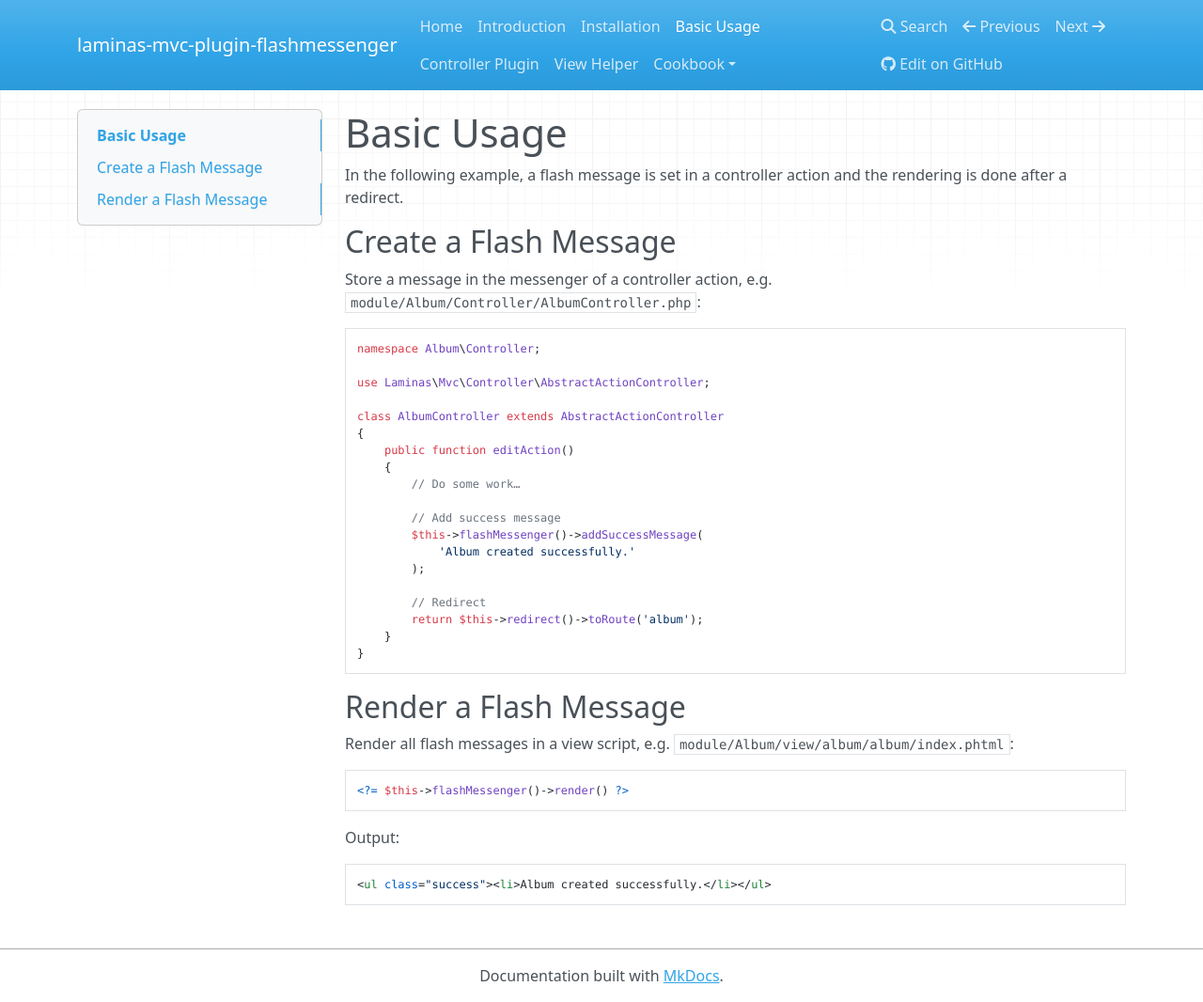
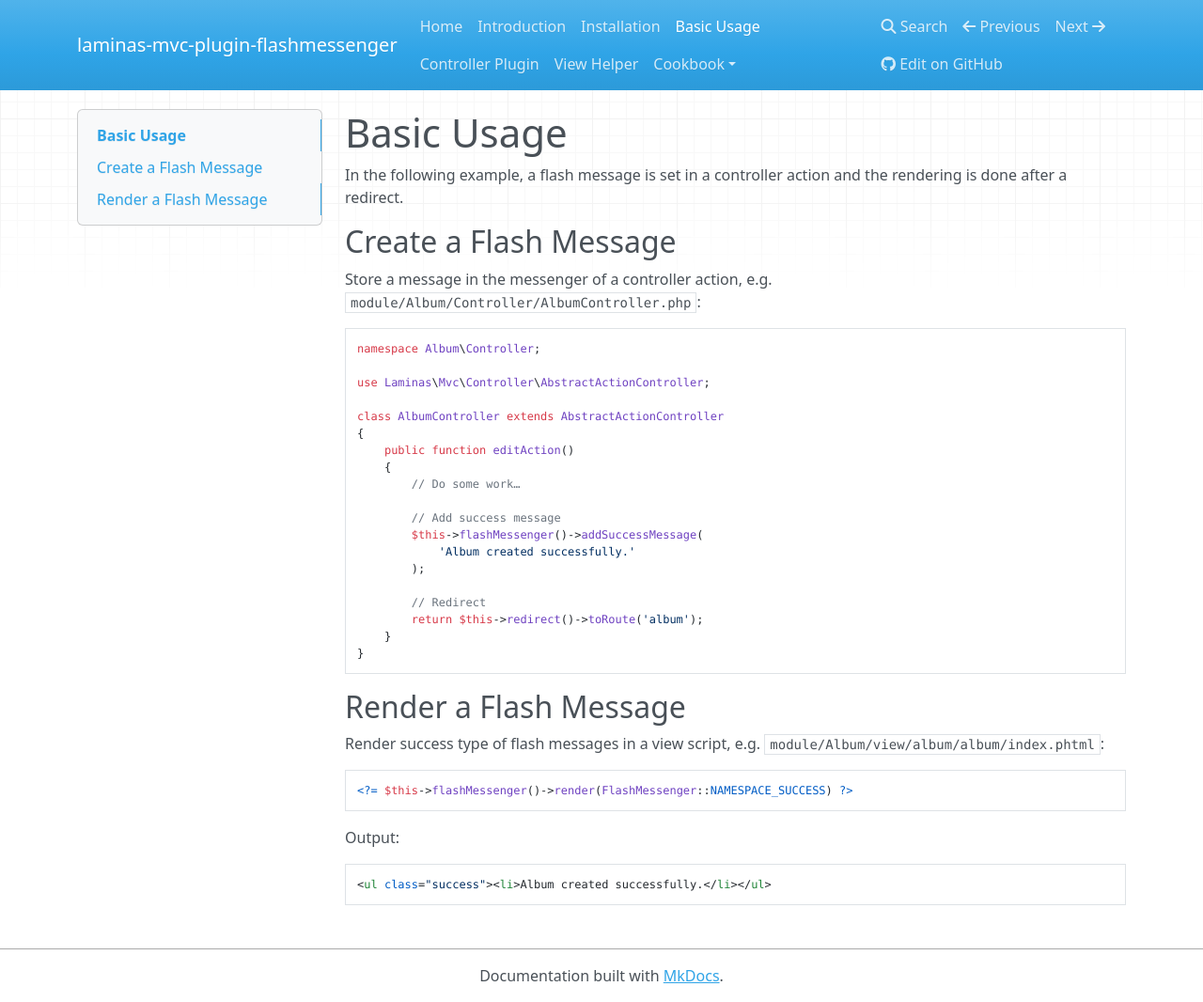
Before and after one commit to laminas/laminas-mvc-plugin-flashmessenger, an MkDocs documentation site: the page built from docs/book/basic-usage.md, in a window 1280 px wide and 1066 px high. Shown: the whole window at 94% size. Built offline with MkDocs 1.6.1, drawn with Linux system fonts in a browser that asks for light colours; nearby versions of some CDN libraries.

Commit message:
feat(docs): fixed template of rendering success flash messages
Signed-off-by: Lubynets Kyrylo <dev.lubinets@gmail.com>

````diff
--- a/docs/book/basic-usage.md
+++ b/docs/book/basic-usage.md
@@ -30,10 +30,10 @@
 
 ## Render a Flash Message
 
-Render all flash messages in a view script, e.g. `module/Album/view/album/album/index.phtml`:
+Render success type of flash messages in a view script, e.g. `module/Album/view/album/album/index.phtml`:
 
 ```php
-<?= $this->flashMessenger()->render() ?>
+<?= $this->flashMessenger()->render(FlashMessenger::NAMESPACE_SUCCESS) ?>
 ```
 
 Output:
````
